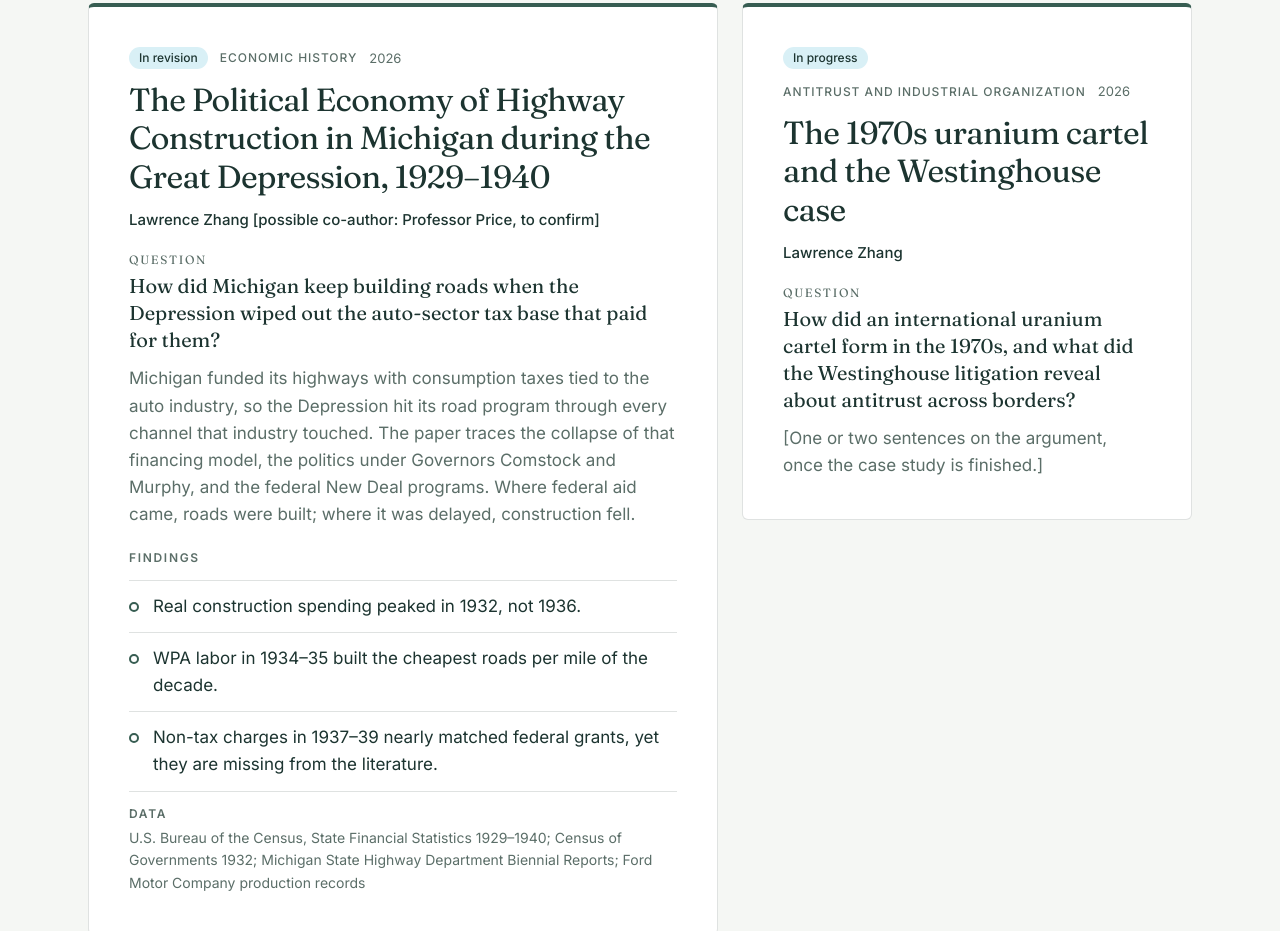
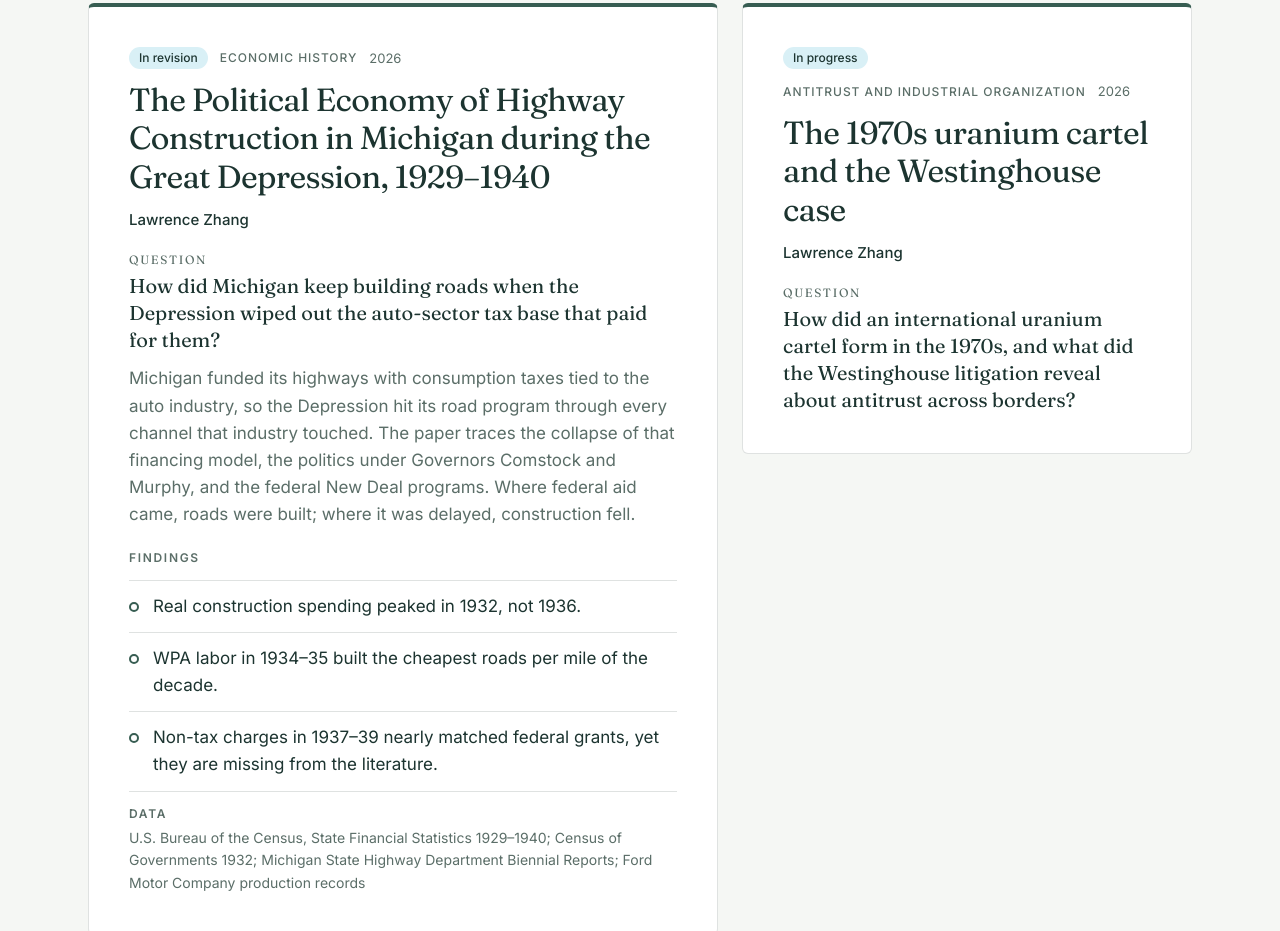
Before and after one commit to pickelhauben/econcats, an Astro site: page /research in a window 1280 px wide. Shown: the part 813-1744 px from the top of the page. Built offline with nearby package versions, Linux system fonts and the light colour scheme; Astro itself is replaced by a stand-in of ours.

Commit message:
Research page: hide bracketed placeholders until they are filled in
Unfinished notes in research.json, like a co-author to confirm or a
summary still to write, stay in the data but no longer show on the page.

Co-Authored-By: Claude Opus 5.5 <noreply@anthropic.com>

```diff
--- a/src/lib/content.ts
+++ b/src/lib/content.ts
@@ -290,3 +290,8 @@ export function modelsInProgress(): ModelItem[] {
 export function memberResearch(): ResearchItem[] {
   return researchJson.members as ResearchItem[];
 }
+
+/** Remove bracketed placeholders ("[to confirm]") so unfinished notes in research.json never show on the page. */
+export function hidePlaceholders(text: string): string {
+  return text.replace(/\s*\[[^\]]*\]/g, '').trim();
+}
--- a/src/pages/research.astro
+++ b/src/pages/research.astro
@@ -2,7 +2,7 @@
 import Layout from '../layouts/Layout.astro';
 import CopyEmail from '../components/CopyEmail.astro';
 import site from '../data/site.json';
-import { featuredResearch, modelsInProgress, memberResearch, modelStages } from '../lib/content';
+import { featuredResearch, modelsInProgress, memberResearch, modelStages, hidePlaceholders } from '../lib/content';
 
 const featured = featuredResearch();
 const models = modelsInProgress();
@@ -52,9 +52,9 @@ const submitSteps = [
               <span class="year">{r.year}</span>
             </div>
             <h3 id={`${r.id}-title`}>{r.title}</h3>
-            <p class="authors">{r.authors}</p>
+            <p class="authors">{hidePlaceholders(r.authors)}</p>
             <p class="question"><span class="label">Question</span>{r.question}</p>
-            <p class="summary">{r.summary}</p>
+            {hidePlaceholders(r.summary) && <p class="summary">{hidePlaceholders(r.summary)}</p>}
             {r.findings.length > 0 && (
               <>
                 <h4>Findings</h4>
@@ -99,7 +99,7 @@ const submitSteps = [
             </div>
             <h3>{m.title}</h3>
             <p class="question"><span class="label">Question</span>{m.question}</p>
-            <p class="claim"><span class="label">Working claim</span>{m.claim}</p>
+            {hidePlaceholders(m.claim) && <p class="claim"><span class="label">Working claim</span>{hidePlaceholders(m.claim)}</p>}
             <ul class="lenses" aria-label="Lenses">
               {m.lenses.map((l) => <li>{l}</li>)}
             </ul>
@@ -121,7 +121,7 @@ const submitSteps = [
             <li class="member-card">
               <span class="field">{r.field}</span>
               <h3>{r.title}</h3>
-              <p class="authors">{r.authors}</p>
+              <p class="authors">{hidePlaceholders(r.authors)}</p>
               <p>{r.question}</p>
               {r.link && <a class="link" href={r.link} target="_blank" rel="noopener noreferrer">Read it <span aria-hidden="true">↗</span><span class="sr-only"> (opens in a new tab)</span></a>}
             </li>
```
